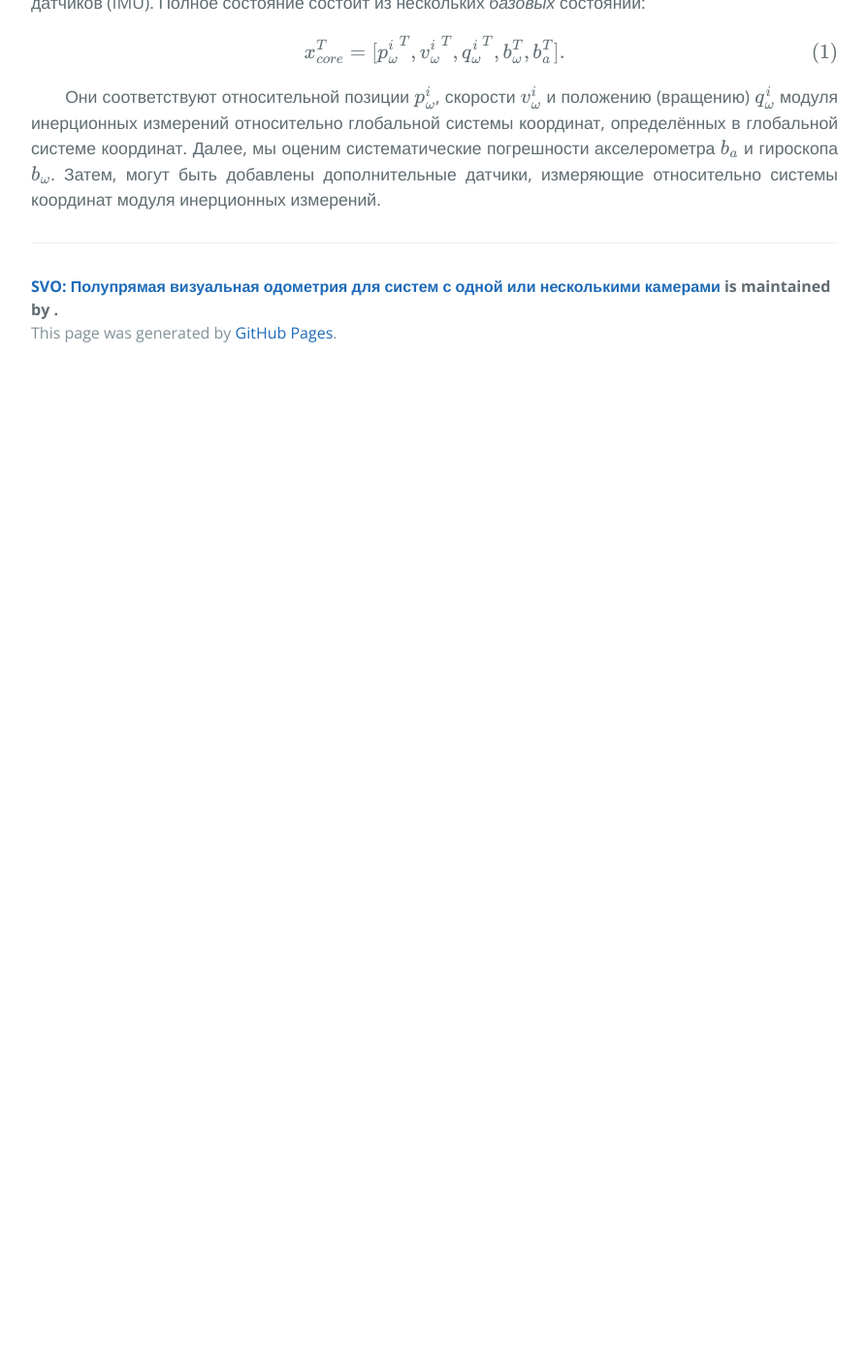
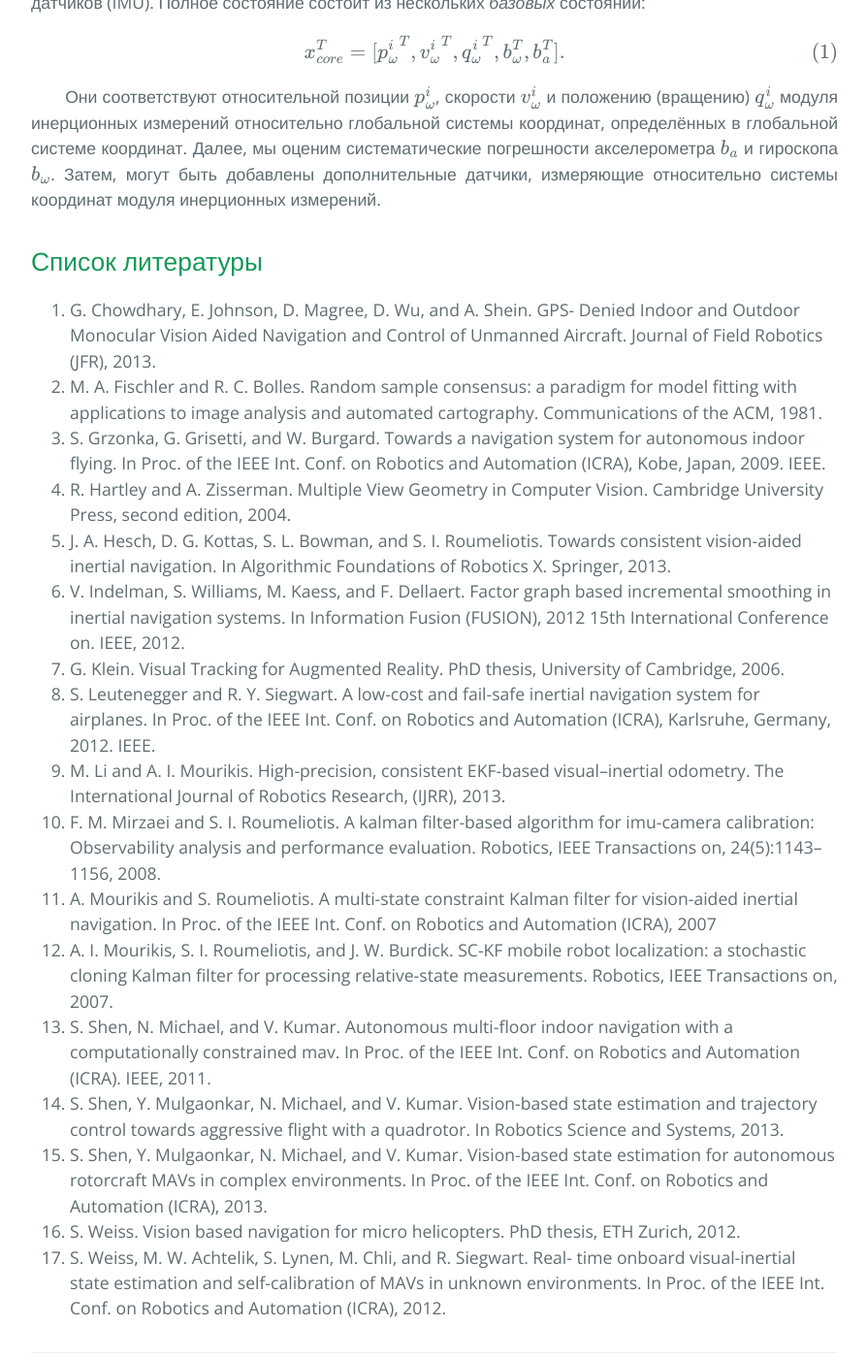
Before and after one commit to i-v-s/slam, a Jekyll site: the page built from msf.md, in a window 1280 px wide and 1400 px high, scrolled down 2068 px. Shown: the whole window at 97% size, without its empty margins (192-1086 px from the left). Built offline with Jekyll 4.4.1, drawn with Linux system fonts in a browser that asks for light colours; our own code applies the rules of GitHub Pages for plain Markdown files; formulas are drawn with MathJax 3; before the commit the page ends 2455 px from its top, so only the background shows below that; some of the changed text lies outside the part shown.

Commit message:
Add refs

```diff
--- a/msf.md
+++ b/msf.md
@@ -89,3 +89,57 @@ $$</div>
 Далее, мы оценим систематические погрешности акселерометра $$b_{a}$$ и
 гироскопа $$b_{\omega}$$. Затем, могут быть добавлены дополнительные датчики,
 измеряющие относительно системы координат модуля инерционных измерений.
+
+## Список литературы
+
+1. G. Chowdhary, E. Johnson, D. Magree, D. Wu, and A. Shein. GPS-
+Denied Indoor and Outdoor Monocular Vision Aided Navigation and
+Control of Unmanned Aircraft. Journal of Field Robotics (JFR), 2013.
+2. M. A. Fischler and R. C. Bolles. Random sample consensus: a
+paradigm for model fitting with applications to image analysis and
+automated cartography. Communications of the ACM, 1981.
+3. S. Grzonka, G. Grisetti, and W. Burgard. Towards a navigation system
+for autonomous indoor flying. In Proc. of the IEEE Int. Conf. on
+Robotics and Automation (ICRA), Kobe, Japan, 2009. IEEE.
+4. R. Hartley and A. Zisserman. Multiple View Geometry in Computer
+Vision. Cambridge University Press, second edition, 2004.
+5. J. A. Hesch, D. G. Kottas, S. L. Bowman, and S. I. Roumeliotis.
+Towards consistent vision-aided inertial navigation. In Algorithmic
+Foundations of Robotics X. Springer, 2013.
+6. V. Indelman, S. Williams, M. Kaess, and F. Dellaert. Factor graph
+based incremental smoothing in inertial navigation systems. In
+Information Fusion (FUSION), 2012 15th International Conference
+on. IEEE, 2012.
+7. G. Klein. Visual Tracking for Augmented Reality. PhD thesis,
+University of Cambridge, 2006.
+8. S. Leutenegger and R. Y. Siegwart. A low-cost and fail-safe inertial
+navigation system for airplanes. In Proc. of the IEEE Int. Conf. on
+Robotics and Automation (ICRA), Karlsruhe, Germany, 2012. IEEE.
+9. M. Li and A. I. Mourikis. High-precision, consistent EKF-based
+visual–inertial odometry. The International Journal of Robotics
+Research, (IJRR), 2013.
+10. F. M. Mirzaei and S. I. Roumeliotis. A kalman filter-based algorithm
+for imu-camera calibration: Observability analysis and performance
+evaluation. Robotics, IEEE Transactions on, 24(5):1143–1156, 2008.
+11. A. Mourikis and S. Roumeliotis. A multi-state constraint Kalman filter
+for vision-aided inertial navigation. In Proc. of the IEEE Int. Conf.
+on Robotics and Automation (ICRA), 2007
+12. A. I. Mourikis, S. I. Roumeliotis, and J. W. Burdick. SC-KF mobile
+robot localization: a stochastic cloning Kalman filter for processing
+relative-state measurements. Robotics, IEEE Transactions on, 2007.
+13. S. Shen, N. Michael, and V. Kumar. Autonomous multi-floor indoor
+navigation with a computationally constrained mav. In Proc. of the
+IEEE Int. Conf. on Robotics and Automation (ICRA). IEEE, 2011.
+14. S. Shen, Y. Mulgaonkar, N. Michael, and V. Kumar. Vision-based
+state estimation and trajectory control towards aggressive flight with
+a quadrotor. In Robotics Science and Systems, 2013.
+15. S. Shen, Y. Mulgaonkar, N. Michael, and V. Kumar. Vision-based state
+estimation for autonomous rotorcraft MAVs in complex environments.
+In Proc. of the IEEE Int. Conf. on Robotics and Automation (ICRA),
+2013.
+16. S. Weiss. Vision based navigation for micro helicopters. PhD thesis,
+ETH Zurich, 2012.
+17. S. Weiss, M. W. Achtelik, S. Lynen, M. Chli, and R. Siegwart. Real-
+time onboard visual-inertial state estimation and self-calibration of
+MAVs in unknown environments. In Proc. of the IEEE Int. Conf. on
+Robotics and Automation (ICRA), 2012.
```
